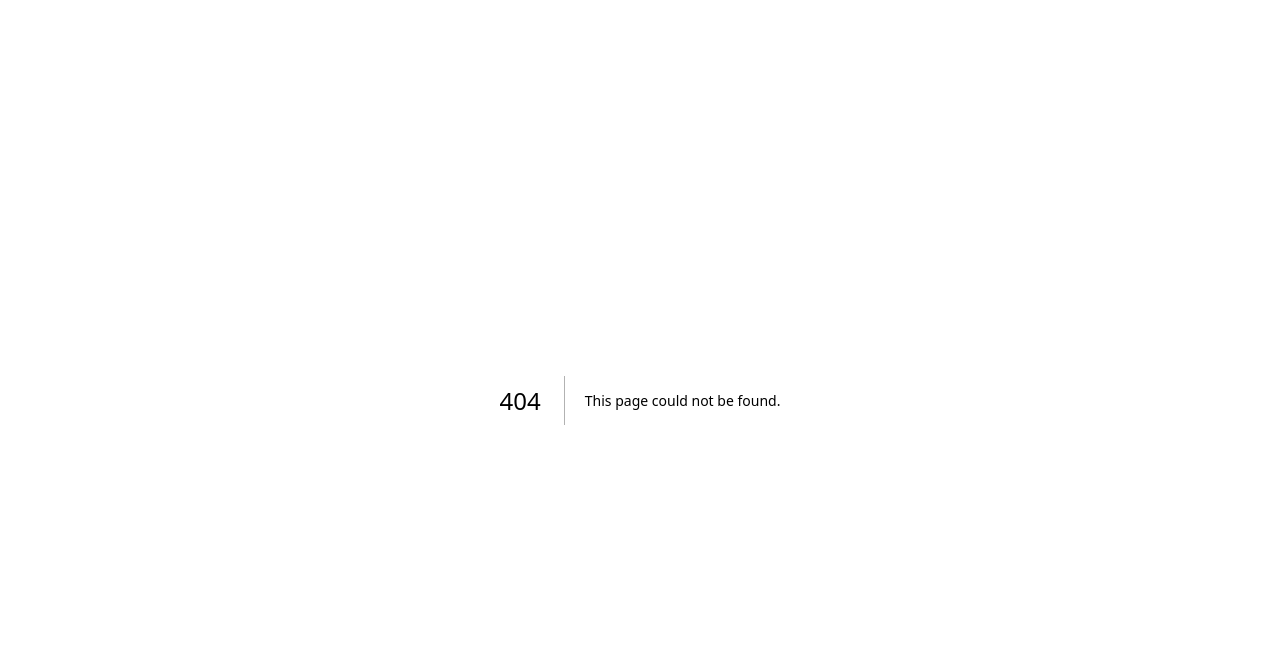
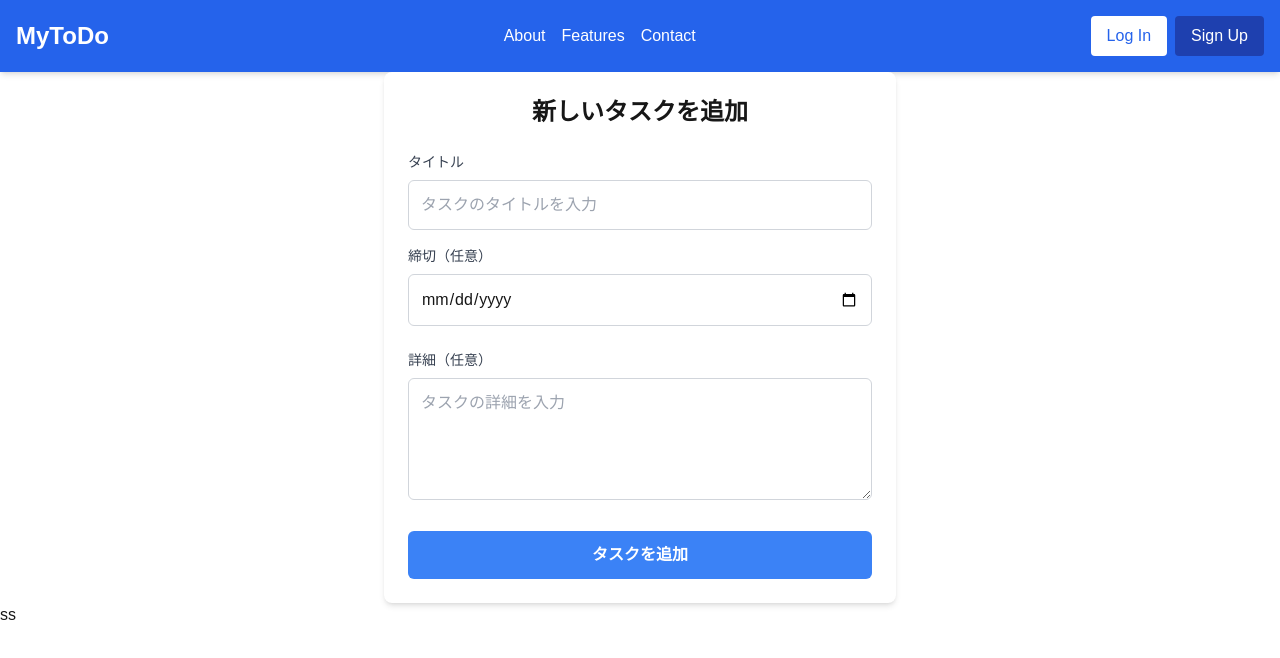
Before and after one commit to mafyyu/todoapp, a Next.js app: page /add in a window 1280 px wide. Before the commit this address had no page. Shown: the top 658 px of the page. Built offline with nearby package versions, Linux system fonts and the light colour scheme; no server answers.

Commit message:
fix:homeをaddに変更

```diff
--- /dev/null
+++ b/app/add/page.tsx
@@ -0,0 +1,22 @@
+'use client';
+import Image from "next/image";
+import Google from "../pages/LoginPage";
+import { Header } from "../components/Header";
+import { TaskForm } from "../components/TaskForm";
+import { useRouter } from "next/navigation";
+export default function Home() {
+  const router = useRouter();
+
+  const openModal =() =>{
+    router.push("/")
+  }
+  return(
+    <>
+    <Header></Header>
+    <TaskForm></TaskForm>
+    <button onClick={openModal} className="btn btn-primary">
+ss
+    </button>
+    </>
+  );
+}
```
